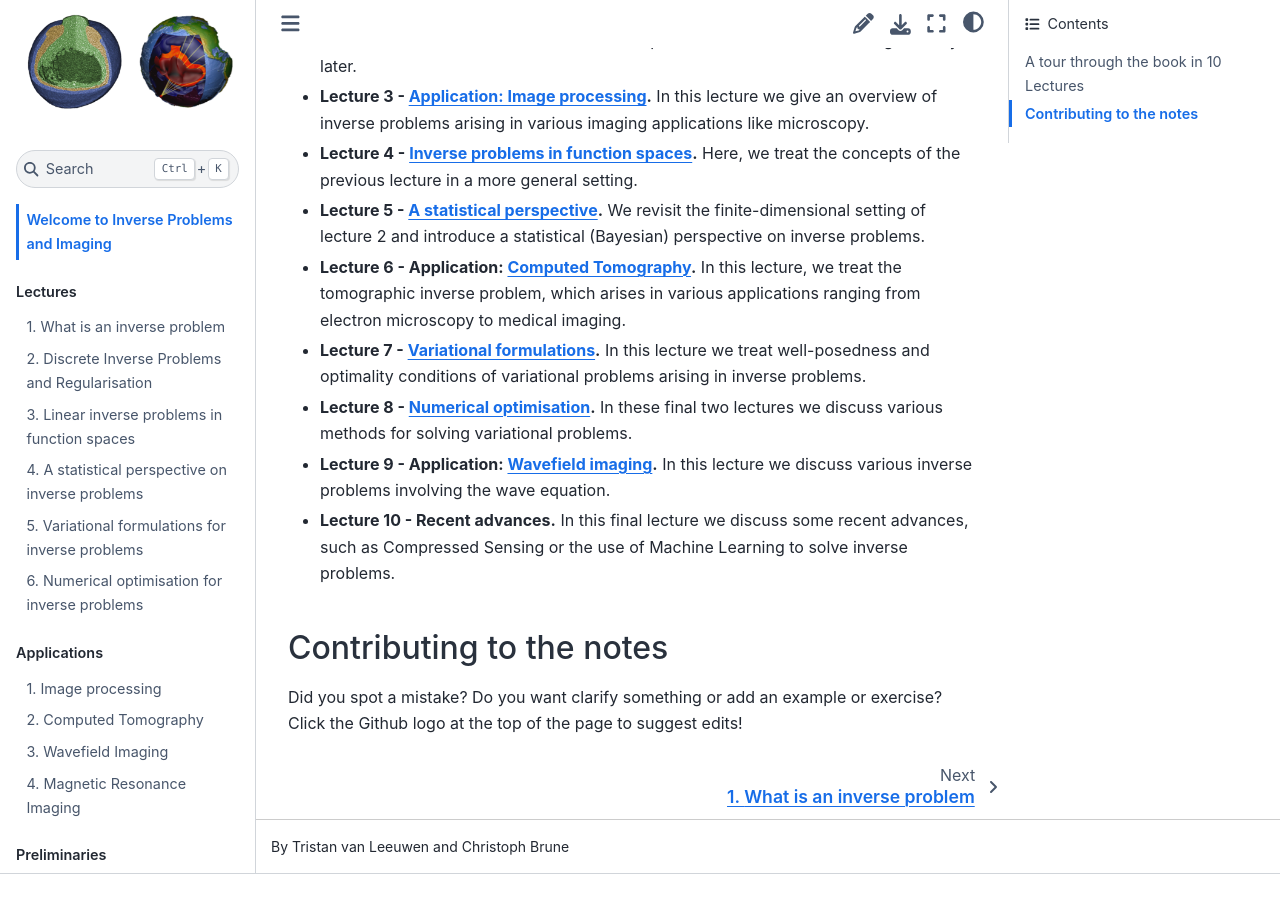
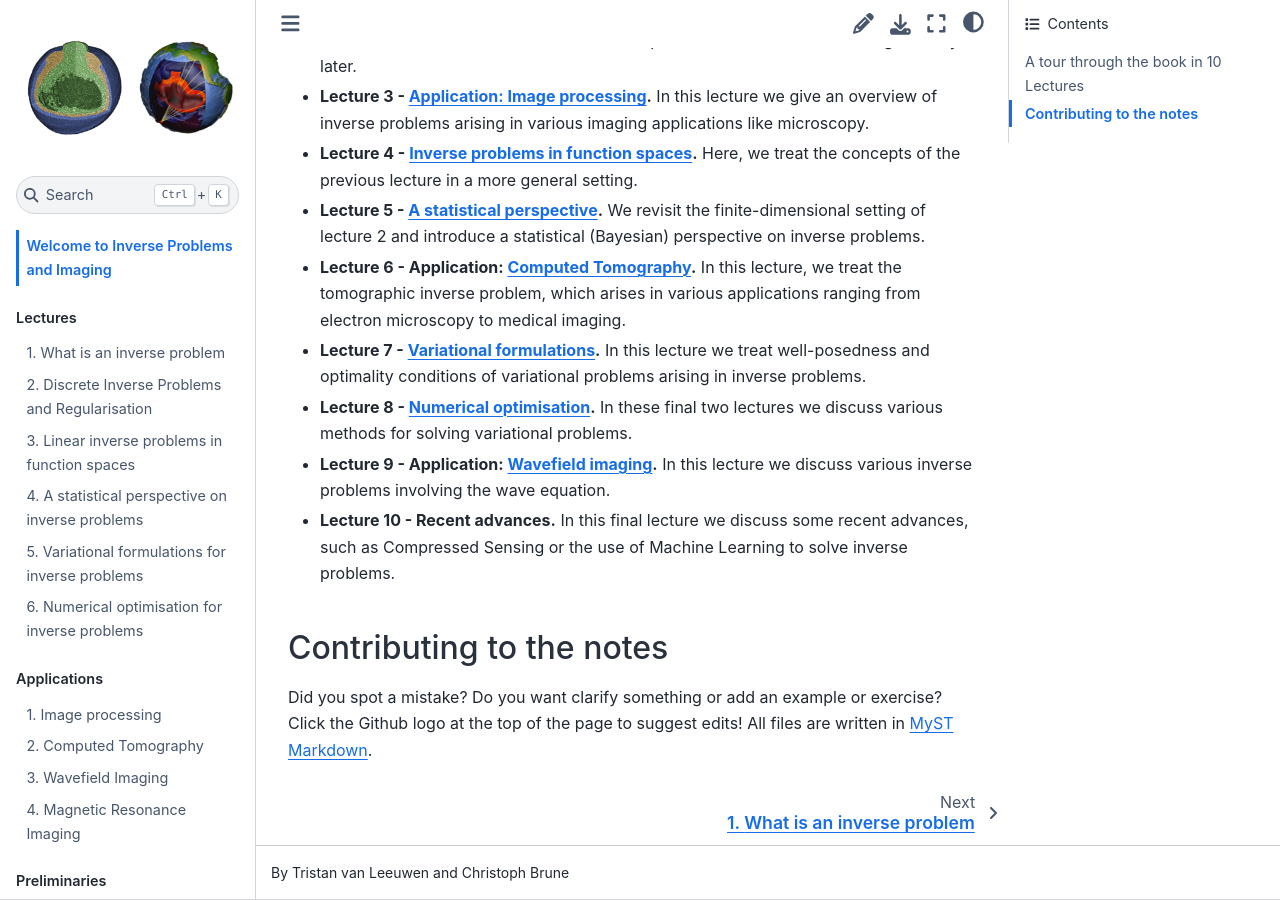
Before and after one commit to TristanvanLeeuwen/IP_and_Im_Lectures, a Jupyter Book: the page built from intro.md, in a window 1280 px wide and 900 px high, scrolled down 684 px. Built offline with Jupyter Book 1.0.4 settings and Sphinx 7.4.7 and the Sphinx Book theme 1.1.4, drawn with Linux system fonts in a browser that asks for light colours; before the commit the page ends 1558 px from its top, so only the background shows below that.

Commit message:
Update intro.md

```diff
--- a/intro.md
+++ b/intro.md
@@ -28,4 +28,4 @@
 
 ## Contributing to the notes
 
-Did you spot a mistake? Do you want clarify something or add an example or exercise? Click the Github logo at the top of the page to suggest edits!
+Did you spot a mistake? Do you want clarify something or add an example or exercise? Click the Github logo at the top of the page to suggest edits! All files are written in [MyST Markdown](https://jupyterbook.org/reference/cheatsheet.html).
```
